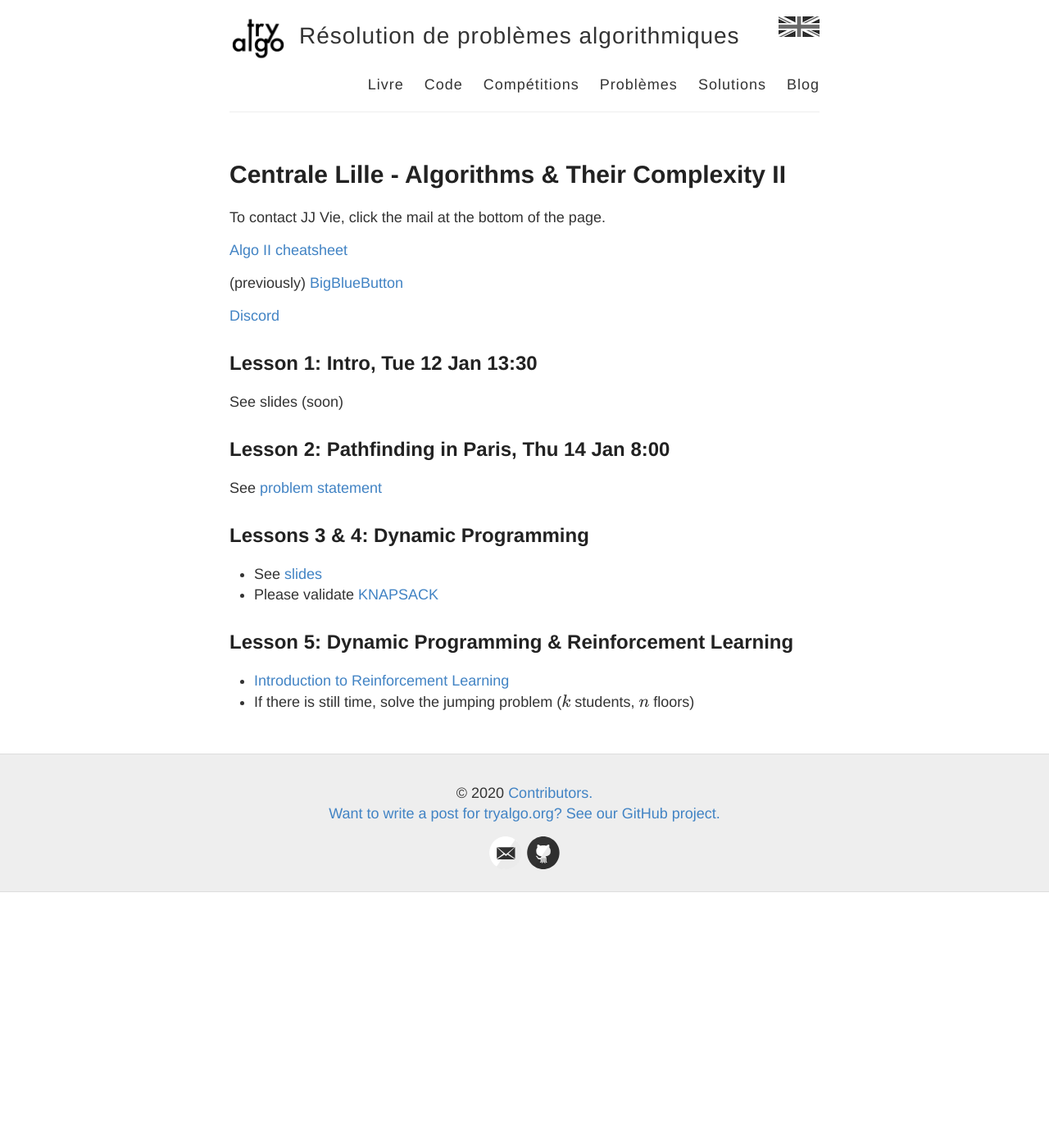
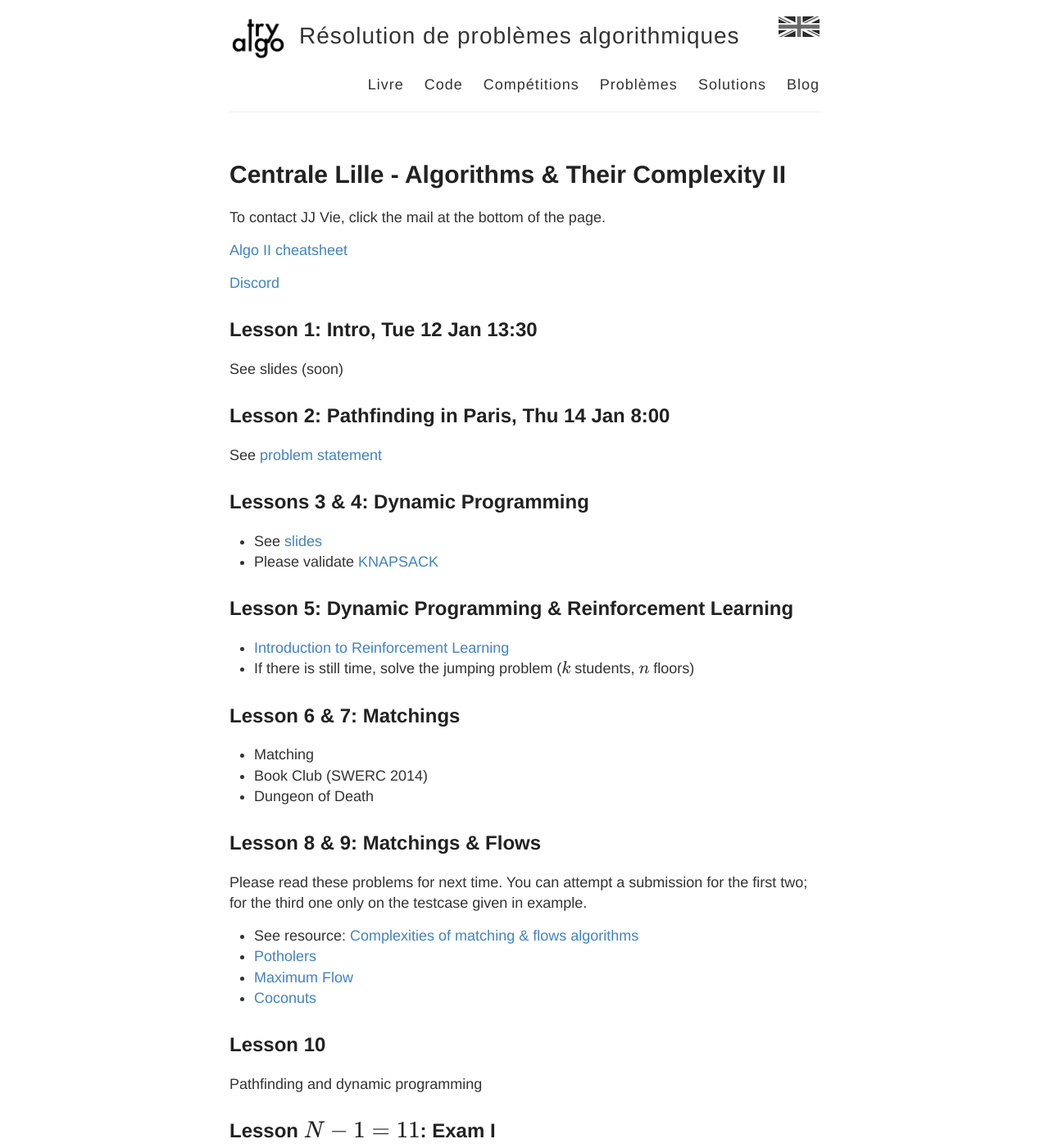
Before and after one commit to jilljenn/tryalgo.org, a Jekyll site: the page built from club-ecl/index.md, in a window 1280 px wide and 1400 px high. Shown: the whole window at 82% size. Built offline with Jekyll 4.4.1, drawn with Linux system fonts in a browser that asks for light colours; nearby versions of some CDN libraries; formulas are drawn with MathJax 3; some of the changed text lies outside the part shown.

Commit message:
Update flows

```diff
--- a/club-ecl/index.md
+++ b/club-ecl/index.md
@@ -6,8 +6,6 @@ title: Centrale Lille - Algorithms & Their Complexity II
 To contact JJ Vie, click the mail at the bottom of the page.
 
 [Algo II cheatsheet](https://docs.google.com/document/d/1U22FCZv8rFn-iP1cXCbg2VrALLULCl8eOo9klBgZoxE/edit#heading=h.3j90luv4za2g)
-
-(previously) [BigBlueButton](https://mathconf.univ-lille.fr/b/jil-xj9-493)
 
 [Discord](https://discord.gg/Kj7RZfUnfq)
 
@@ -28,3 +26,30 @@ See [problem statement](tp2/)
 
 - [Introduction to Reinforcement Learning](https://github.com/jilljenn/tryalgo.org/blob/master/_notebooks/RL-intro.ipynb)
 - If there is still time, solve the jumping problem ($k$ students, $n$ floors)
+
+## Lesson 6 & 7: Matchings
+
+- Matching
+- Book Club (SWERC 2014)
+- Dungeon of Death
+
+## Lesson 8 & 9: Matchings & Flows
+
+Please read these problems for next time. You can attempt a submission for the first two; for the third one only on the testcase given in example.
+
+- See resource: [Complexities of matching & flows algorithms](https://jilljenn.github.io/tryalgo/content.html#matching-flows-and-related)
+- [Potholers](https://www.spoj.com/problems/POTHOLE/)
+- [Maximum Flow](https://www.spoj.com/problems/FASTFLOW/)
+- [Coconuts](https://www.spoj.com/problems/COCONUTS/)
+
+## Lesson 10
+
+Pathfinding and dynamic programming
+
+## Lesson $N - 1 = 11$: Exam I
+
+- 1 by 1
+
+## Lesson $N = 12$: Exam II
+
+- By pairs
```
